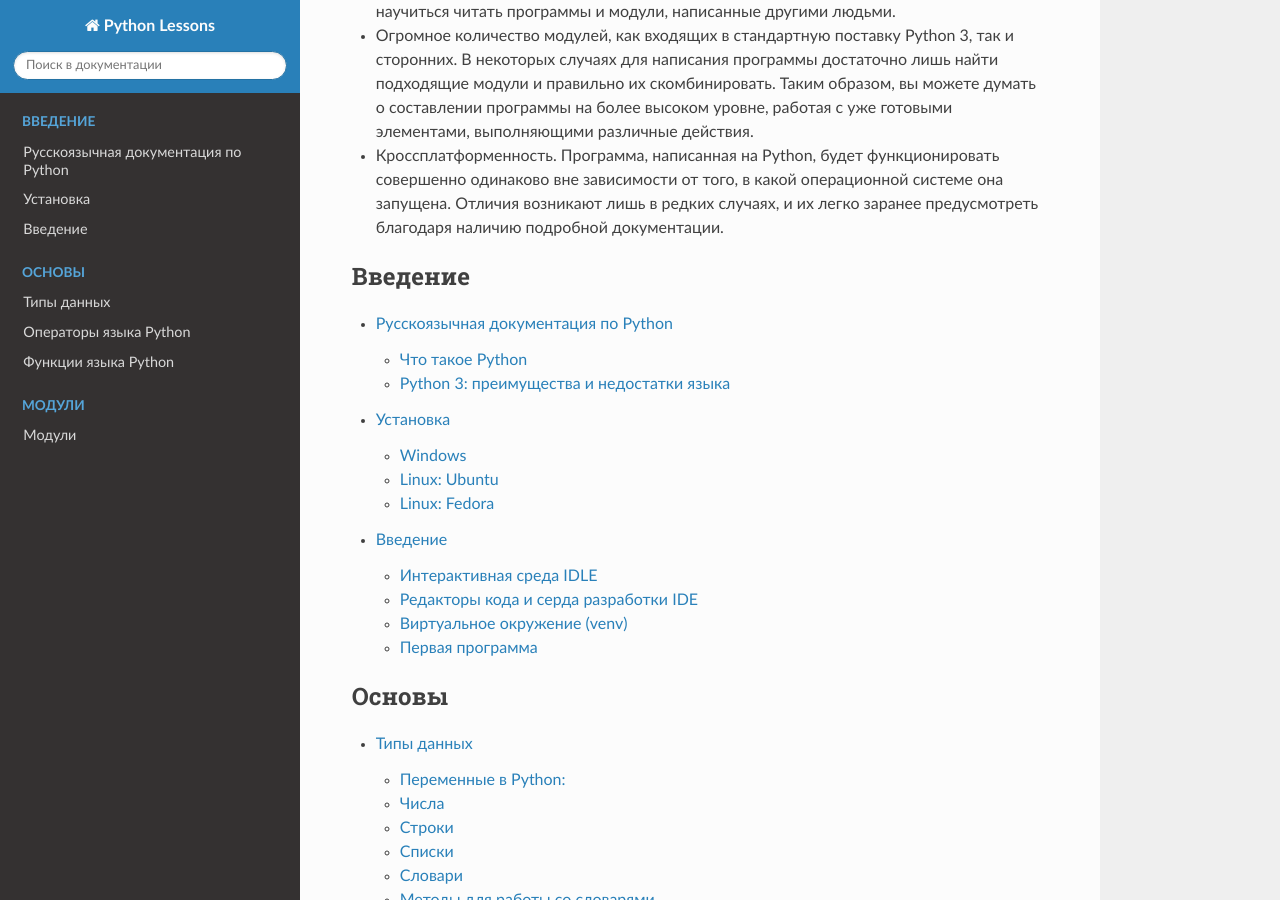
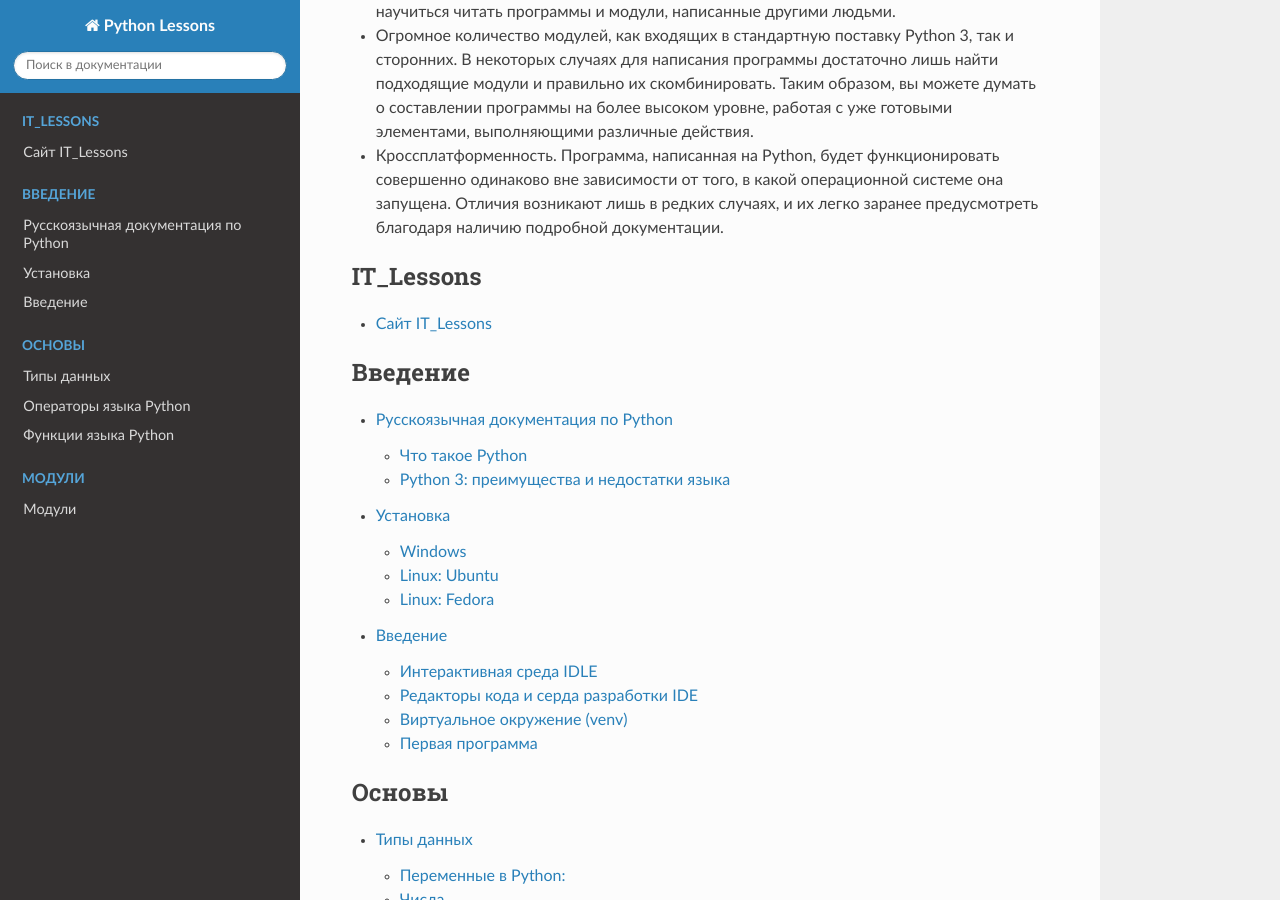
Before and after one commit to NMSprog/5_ITL, a Sphinx documentation site: the page built from source/index.rst, in a window 1280 px wide and 900 px high, scrolled down 1040 px. Built offline with Sphinx 7.4.7 and the Read the Docs theme 2.0.0, drawn with Linux system fonts in a browser that asks for light colours.

Commit message:
Добавление в меню

```diff
--- a/source/Readthedocs/Readthedocs.rst
+++ b/source/Readthedocs/Readthedocs.rst
@@ -0,0 +1,3 @@
+*********
+Сайт IT_Lessons
+*********
--- a/source/index.rst
+++ b/source/index.rst
@@ -1,4 +1,12 @@
 .. include:: ../README.rst
+
+.. toctree::
+    :caption: IT_Lessons
+    :maxdepth: 2
+
+    Readthedocs/Readthedocs
+
+
 
 .. toctree::
    :caption: Введение
```
